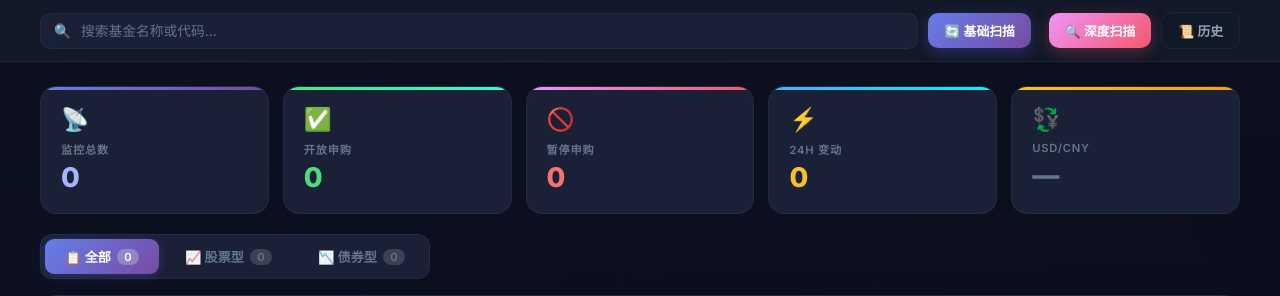
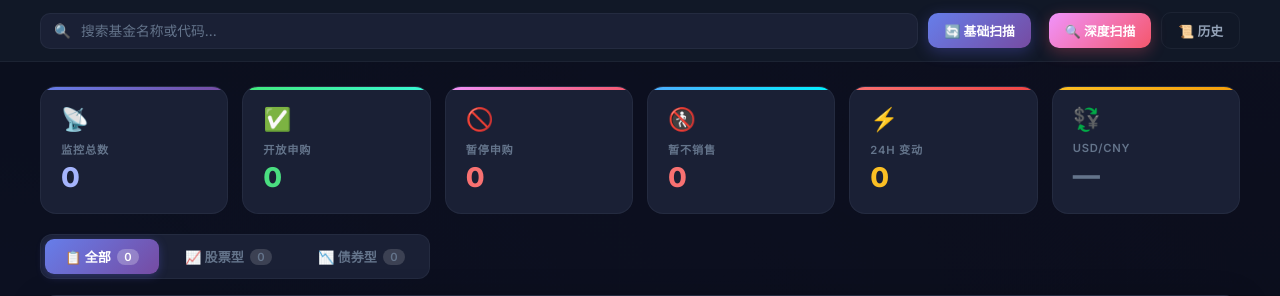
Before and after one commit to PotterXma/QDII-Sentinel-Pro, a Flask app: page / in a window 1280 px wide. Shown: the part 85-381 px from the top of the page. Run offline with Flask 3, Linux system fonts and the light colour scheme; data that the repository does not hold is empty; parts of the project's set-up code (start-up, migrations or seed data) failed here and were passed over.

Commit message:
feat: 启动时跳过今日已完成的扫描 + 暂不销售统计卡片
1. main.py: 启动时检查DB, 今日已扫描则跳过基础扫描,
   深度扫描在间隔时间内也跳过, 避免重启后重复扫描
2. app.py: 新增 not_for_sale_count 统计 (limit_amount==-3.0)
3. index.html: 新增暂不销售统计卡片, 6列网格布局

```diff
--- a/app.py
+++ b/app.py
@@ -77,6 +77,7 @@ def index():
     all_funds = get_all_funds()
     open_count = sum(1 for f in all_funds if f["limit_amount"] > 0)
     paused_count = sum(1 for f in all_funds if f["limit_amount"] == 0.0)
+    not_for_sale_count = sum(1 for f in all_funds if f["limit_amount"] == -3.0)
 
     # 如果 last_scan_time 仍为初始值，尝试从数据库最新记录推断
     display_scan_time = _last_scan_time
@@ -96,6 +97,7 @@ def index():
         total_count=len(all_funds),
         open_count=open_count,
         paused_count=paused_count,
+        not_for_sale_count=not_for_sale_count,
         fx_rate=fx_rate,
         fx_time=fx_time,
     )
@@ -200,6 +202,7 @@ def api_status():
         "fx_time": fx.get("recorded_at") if fx else None,
         "open_count": sum(1 for f in all_funds if f["limit_amount"] > 0),
         "paused_count": sum(1 for f in all_funds if f["limit_amount"] == 0.0),
+        "not_for_sale_count": sum(1 for f in all_funds if f["limit_amount"] == -3.0),
         "change_count": len(recent),
     })
 
--- a/templates/index.html
+++ b/templates/index.html
@@ -114,7 +114,7 @@
         .content { padding: 24px 40px; max-width: 1600px; margin: 0 auto; }
 
         /* ─── Stats ─── */
-        .stats { display: grid; grid-template-columns: repeat(5, 1fr); gap: 14px; margin-bottom: 20px; }
+        .stats { display: grid; grid-template-columns: repeat(6, 1fr); gap: 14px; margin-bottom: 20px; }
         .stat-card {
             background: var(--bg-card); border: 1px solid var(--border);
             border-radius: var(--radius); padding: 18px 20px;
@@ -125,7 +125,8 @@
         .stat-card:nth-child(2)::before { background: var(--gradient-success); }
         .stat-card:nth-child(3)::before { background: var(--gradient-warm); }
         .stat-card:nth-child(4)::before { background: var(--gradient-cool); }
-        .stat-card:nth-child(5)::before { background: linear-gradient(135deg, #fbbf24, #f59e0b); }
+        .stat-card:nth-child(5)::before { background: linear-gradient(135deg, #f87171, #ef4444); }
+        .stat-card:nth-child(6)::before { background: linear-gradient(135deg, #fbbf24, #f59e0b); }
         .stat-card:hover { transform: translateY(-2px); box-shadow: var(--shadow-glow); border-color: var(--border-accent); }
         .stat-icon { font-size: 1.4rem; margin-bottom: 8px; }
         .stat-label { color: var(--text-muted); font-size: 0.7rem; font-weight: 600; text-transform: uppercase; letter-spacing: 0.8px; margin-bottom: 4px; }
@@ -292,6 +293,11 @@
                 <div class="stat-icon">🚫</div>
                 <div class="stat-label">暂停申购</div>
                 <div class="stat-value v-red" id="statPaused">{{ paused_count }}</div>
+            </div>
+            <div class="stat-card">
+                <div class="stat-icon">🚷</div>
+                <div class="stat-label">暂不销售</div>
+                <div class="stat-value v-red" id="statNotForSale">{{ not_for_sale_count }}</div>
             </div>
             <div class="stat-card">
                 <div class="stat-icon">⚡</div>
@@ -488,6 +494,7 @@
                 document.getElementById('statTotal').textContent = d.fund_count;
                 document.getElementById('statOpen').textContent = d.open_count;
                 document.getElementById('statPaused').textContent = d.paused_count;
+                document.getElementById('statNotForSale').textContent = d.not_for_sale_count || 0;
                 document.getElementById('statChanges').textContent = d.change_count;
                 if (d.fx_rate) {
                     document.getElementById('statFx').textContent = d.fx_rate.toFixed(4);
```
Also changed, not shown: main.py (+56 -7 lines).
